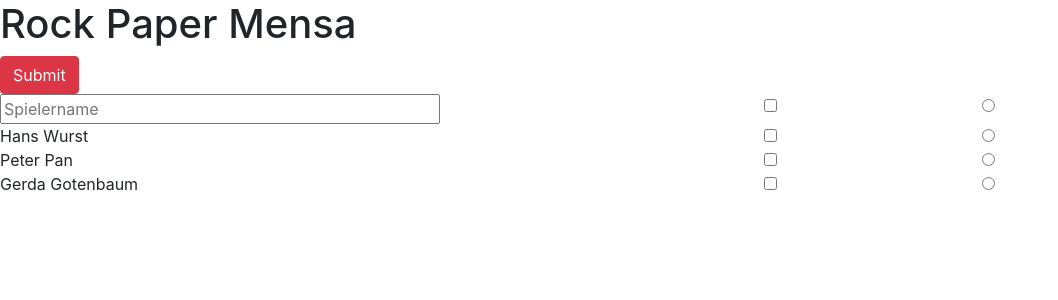
After one commit to SRSoftware/rpm, a PHP site: page /start.html in a window 1280 px wide. The commit adds this page. Shown: the top 300 px of the page, without its empty margins (0-1058 px from the left). Run offline with PHP 8.4, Linux system fonts and the light colour scheme; a stand-in replaces the project's code that opens the database connection; some libraries are stand-ins or nearby versions.

Commit message:
added code to post post, added start.html (formerly known as index.html)

```diff
--- /dev/null
+++ b/start.html
@@ -0,0 +1,56 @@
+<!DOCTYPE html>
+<html lang="en">
+<head>
+  <title>Bootstrap 101 Template</title>
+  <meta name="viewport" content="width=device-width, initial-scale=1.0">
+  <link href="bootstrap/css/bootstrap.min.css" rel="stylesheet" media="screen">
+
+  <!-- HTML5 shim and Respond.js IE8 support of HTML5 elements and media queries -->
+  <!--[if lt IE 9]>
+    <script src="bootstrap/js/html5shiv.js"></script>
+    <script src="bootstrap/js/respond.min.js"></script>
+  <![endif]-->
+</head>
+<body>
+
+<h1>Rock Paper Mensa</h1>
+
+<button type="submit" class="btn btn-danger">Submit</button>
+
+<form class="form" role="form">
+
+<script language="javascript" src="jquery/jquery-2.0.3.min.js">
+<script language="javascript">
+alert("foo");
+</script>
+
+<div class="row" id="template">
+  <div class="col-lg-7"><input name="name" placeholder="Spielername" style="width: 60%" /></div>
+  <div class="col-lg-2"><input name="played" type="checkbox" /></div>
+  <div class="col-lg-2"><input name="lost"   type="radio" /></div>
+</div>
+
+<div class="row">
+  <div class="col-lg-7">Hans Wurst</div>
+  <div class="col-lg-2"><input name="played" type="checkbox" /></div>
+  <div class="col-lg-2"><input name="lost"   type="radio" /></div>
+</div>
+
+<div class="row">
+  <div class="col-lg-7">Peter Pan</div>
+  <div class="col-lg-2"><input name="played" type="checkbox" /></div>
+  <div class="col-lg-2"><input name="lost"   type="radio" /></div>
+</div>
+
+<div class="row">
+  <div class="col-lg-7">Gerda Gotenbaum</div>
+  <div class="col-lg-2"><input name="played" type="checkbox" /></div>
+  <div class="col-lg-2"><input name="lost"   type="radio" /></div>
+</div>
+
+
+
+</form>
+
+</body>
+</html>
```
Also changed, not shown: index.php (+10 -3 lines), README.md.
